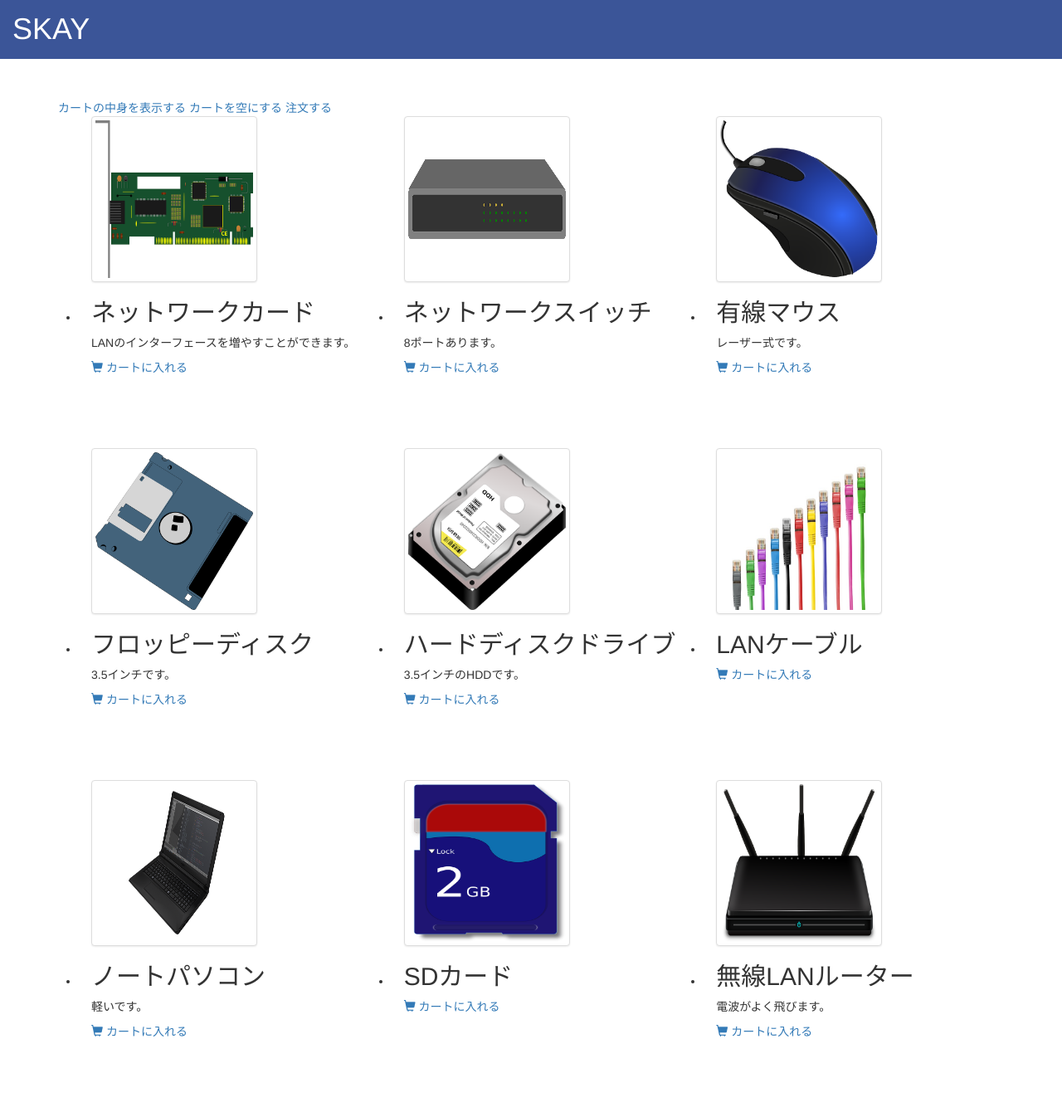
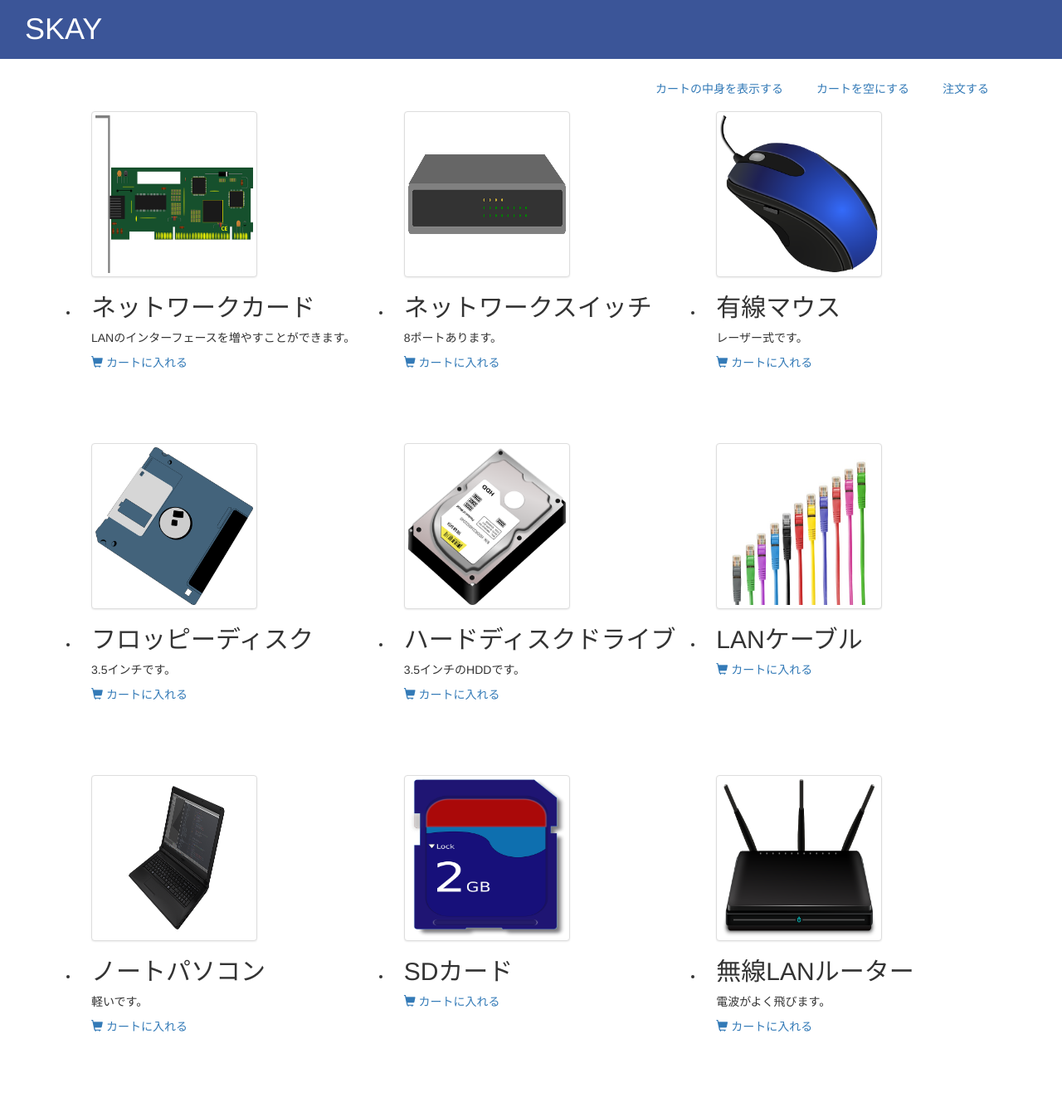
Before and after one commit to rinahira/hackathon_team_e, a Django app: page /ec/list/ in a window 1280 px wide. Shown: the whole page at 83% size. After the commit the page ends 1243 px from the top, so only its background shows below. Run offline with Django 3.2, Linux system fonts and the light colour scheme; data comes from the database, SQL or seed files in the repository; some libraries are stand-ins or nearby versions.

Commit message:
:recycle: リンクを右寄せに変更

```diff
--- a/ecommerce/templates/base.html
+++ b/ecommerce/templates/base.html
@@ -14,7 +14,7 @@
             </div>
         </nav>
 
-        <div class="content container" style="padding-top: 120px;">
+        <div class="content container" style="padding-top: 90px;">
             {% block content %}
             {% endblock %}
         </div>
--- a/ecommerce/templates/product_list.html
+++ b/ecommerce/templates/product_list.html
@@ -2,11 +2,15 @@
 
 {% block content %}
 
-<a href="../cart_list/">カートの中身を表示する</a>
-<a href="../cart_reset/">カートを空にする</a>
-<a href="../order/">注文する</a>
+<div class="skay-top-links">
+    <ul class="list-inline pull-right">
+        <li><a class="btn btn-link" href="../cart_list/">カートの中身を表示する</a></li>
+        <li><a class="btn btn-link" href="../cart_reset/">カートを空にする</a></li>
+        <li><a class="btn btn-link" href="../order/">注文する</a></li>
+    </ul>
+</div>
 
-<div class="row">
+<div class="row" style="clear: both;">
     <ul>
         {% for product in products %}
         <li class="col-sm-4 skay-product-list">
--- a/static/css/style.css
+++ b/static/css/style.css
@@ -8,10 +8,13 @@ body {
     color: white;
 }
 
-.skay-title > h1 {
-    margin-left: 90px;
+.skay-title h1 {
+    margin-left: 30px;
 }
 
+.skay-top-links {
+    width: 100%;
+}
 .skay-product-list {
     padding-bottom: 30px;
     height: 400px;
```
